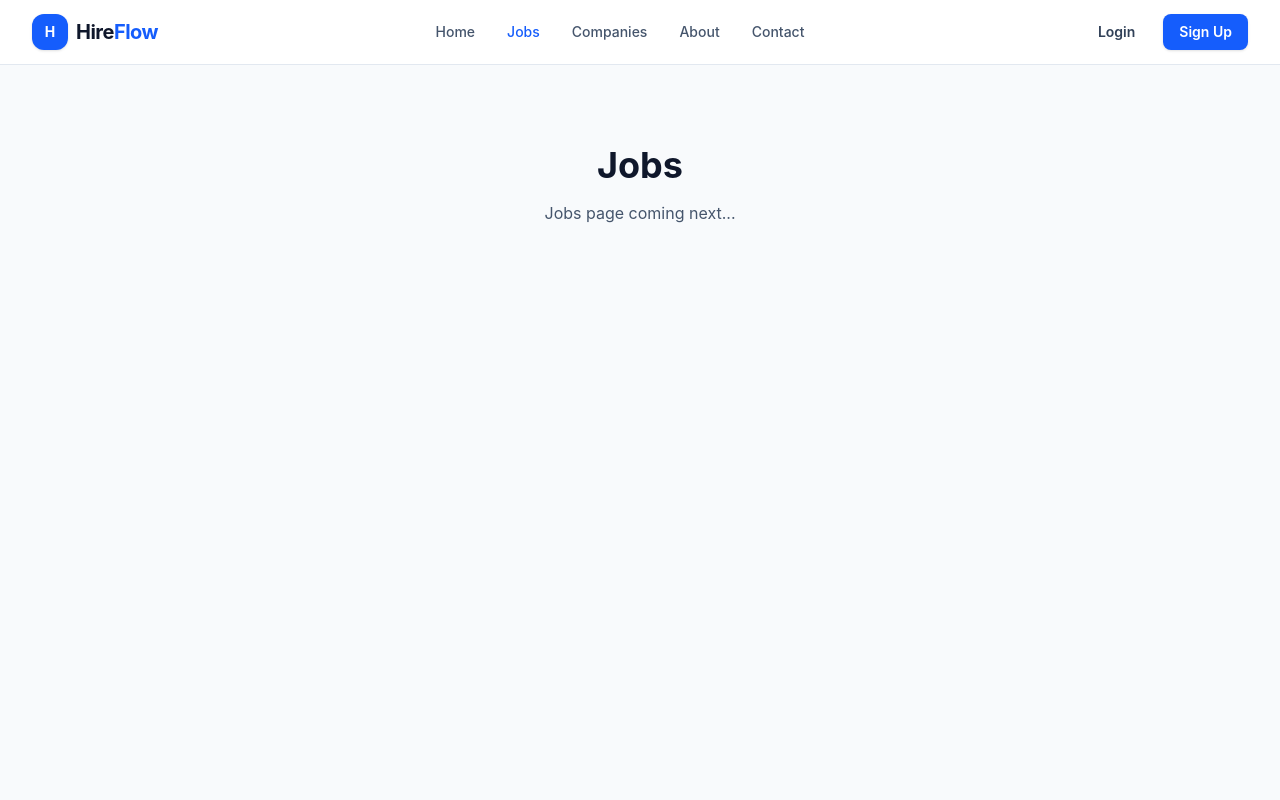
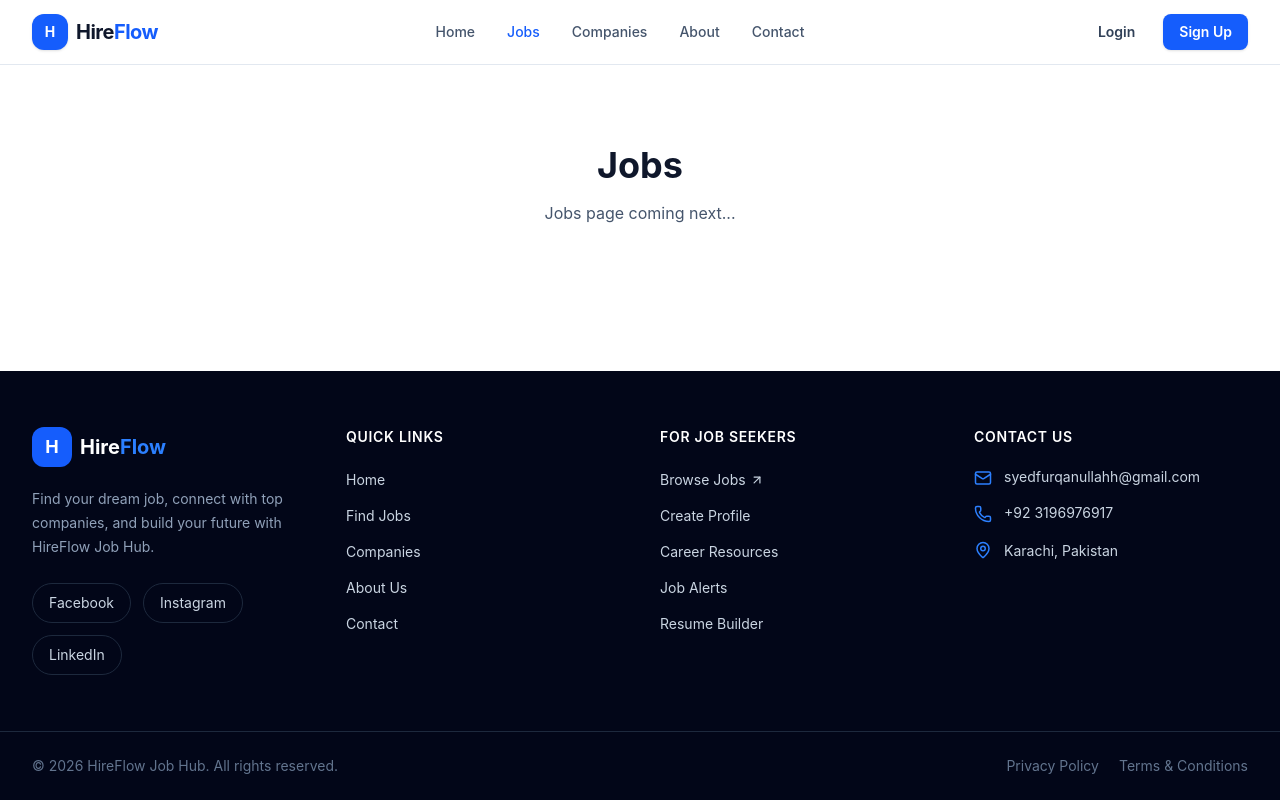
Before and after one commit to syedfurqanullah/hireflow-job-hub, a React (Vite) app: page /jobs in a window 1280 px wide. Built offline with nearby package versions, Linux system fonts and the light colour scheme.

Commit message:
add footer section for HireFlow Job Hub

```diff
--- a/src/components/layout/Footer.jsx
+++ b/src/components/layout/Footer.jsx
@@ -0,0 +1,294 @@
+import {
+  Mail,
+  MapPin,
+  Phone,
+  ArrowUpRight,
+} from "lucide-react";
+
+/* =========================================================
+   Footer Component
+
+   Purpose:
+   - Website ka common footer
+   - HireFlow branding
+   - Navigation links
+   - Job seeker links
+   - Contact information
+   - Responsive layout
+========================================================= */
+
+const Footer = () => {
+  return (
+    <footer className="bg-slate-950 text-slate-300">
+
+      {/* =====================================================
+          Main Footer
+      ===================================================== */}
+      <div className="mx-auto max-w-7xl px-4 py-14 sm:px-6 lg:px-8">
+
+        <div className="grid gap-10 md:grid-cols-2 lg:grid-cols-4">
+
+          {/* =================================================
+              Brand
+          ================================================= */}
+          <div>
+            <a
+              href="/"
+              className="inline-flex items-center gap-2"
+              aria-label="HireFlow Home"
+            >
+              <div className="flex h-10 w-10 items-center justify-center rounded-xl bg-blue-600 text-lg font-bold text-white">
+                H
+              </div>
+
+              <span className="text-xl font-bold text-white">
+                Hire<span className="text-blue-500">Flow</span>
+              </span>
+            </a>
+
+            <p className="mt-5 max-w-sm text-sm leading-6 text-slate-400">
+              Find your dream job, connect with top companies, and build
+              your future with HireFlow Job Hub.
+            </p>
+
+            {/* Social Links */}
+            <div className="mt-6 flex flex-wrap gap-3">
+
+              <a
+                href="#"
+                aria-label="Facebook"
+                className="flex h-10 items-center justify-center rounded-full border border-slate-800 px-4 text-sm transition hover:border-blue-500 hover:bg-blue-600 hover:text-white"
+              >
+                Facebook
+              </a>
+
+              <a
+                href="#"
+                aria-label="Instagram"
+                className="flex h-10 items-center justify-center rounded-full border border-slate-800 px-4 text-sm transition hover:border-blue-500 hover:bg-blue-600 hover:text-white"
+              >
+                Instagram
+              </a>
+
+              <a
+                href="#"
+                aria-label="LinkedIn"
+                className="flex h-10 items-center justify-center rounded-full border border-slate-800 px-4 text-sm transition hover:border-blue-500 hover:bg-blue-600 hover:text-white"
+              >
+                LinkedIn
+              </a>
+
+            </div>
+          </div>
+
+          {/* =================================================
+              Quick Links
+          ================================================= */}
+          <div>
+            <h3 className="text-sm font-semibold uppercase tracking-wider text-white">
+              Quick Links
+            </h3>
+
+            <ul className="mt-5 space-y-3">
+              <li>
+                <a
+                  href="/"
+                  className="text-sm transition hover:text-blue-400"
+                >
+                  Home
+                </a>
+              </li>
+
+              <li>
+                <a
+                  href="/jobs"
+                  className="text-sm transition hover:text-blue-400"
+                >
+                  Find Jobs
+                </a>
+              </li>
+
+              <li>
+                <a
+                  href="/companies"
+                  className="text-sm transition hover:text-blue-400"
+                >
+                  Companies
+                </a>
+              </li>
+
+              <li>
+                <a
+                  href="/about"
+                  className="text-sm transition hover:text-blue-400"
+                >
+                  About Us
+                </a>
+              </li>
+
+              <li>
+                <a
+                  href="/contact"
+                  className="text-sm transition hover:text-blue-400"
+                >
+                  Contact
+                </a>
+              </li>
+            </ul>
+          </div>
+
+          {/* =================================================
+              Job Seekers
+          ================================================= */}
+          <div>
+            <h3 className="text-sm font-semibold uppercase tracking-wider text-white">
+              For Job Seekers
+            </h3>
+
+            <ul className="mt-5 space-y-3">
+
+              <li>
+                <a
+                  href="/jobs"
+                  className="inline-flex items-center gap-1 text-sm transition hover:text-blue-400"
+                >
+                  Browse Jobs
+                  <ArrowUpRight size={14} />
+                </a>
+              </li>
+
+              <li>
+                <a
+                  href="#"
+                  className="text-sm transition hover:text-blue-400"
+                >
+                  Create Profile
+                </a>
+              </li>
+
+              <li>
+                <a
+                  href="#"
+                  className="text-sm transition hover:text-blue-400"
+                >
+                  Career Resources
+                </a>
+              </li>
+
+              <li>
+                <a
+                  href="#"
+                  className="text-sm transition hover:text-blue-400"
+                >
+                  Job Alerts
+                </a>
+              </li>
+
+              <li>
+                <a
+                  href="#"
+                  className="text-sm transition hover:text-blue-400"
+                >
+                  Resume Builder
+                </a>
+              </li>
+
+            </ul>
+          </div>
+
+          {/* =================================================
+              Contact
+          ================================================= */}
+          <div>
+            <h3 className="text-sm font-semibold uppercase tracking-wider text-white">
+              Contact Us
+            </h3>
+
+            <ul className="mt-5 space-y-4">
+
+              {/* Email */}
+              <li className="flex items-start gap-3">
+                <Mail
+                  size={18}
+                  className="mt-0.5 shrink-0 text-blue-500"
+                />
+
+                <a
+                  href="mailto:hello@hireflow.com"
+                  className="text-sm transition hover:text-blue-400"
+                >
+                  syedfurqanullahh@gmail.com
+                </a>
+              </li>
+
+              {/* Phone */}
+              <li className="flex items-start gap-3">
+                <Phone
+                  size={18}
+                  className="mt-0.5 shrink-0 text-blue-500"
+                />
+
+                <a
+                  href="tel:+923001234567"
+                  className="text-sm transition hover:text-blue-400"
+                >
+                  +92 3196976917
+                </a>
+              </li>
+
+              {/* Location */}
+              <li className="flex items-start gap-3">
+                <MapPin
+                  size={18}
+                  className="mt-0.5 shrink-0 text-blue-500"
+                />
+
+                <span className="text-sm leading-6">
+                  Karachi, Pakistan
+                </span>
+              </li>
+
+            </ul>
+          </div>
+
+        </div>
+      </div>
+
+      {/* =====================================================
+          Copyright
+      ===================================================== */}
+      <div className="border-t border-slate-800">
+
+        <div className="mx-auto flex max-w-7xl flex-col gap-4 px-4 py-6 sm:px-6 md:flex-row md:items-center md:justify-between lg:px-8">
+
+          <p className="text-center text-sm text-slate-500 md:text-left">
+            © {new Date().getFullYear()} HireFlow Job Hub.
+            All rights reserved.
+          </p>
+
+          <div className="flex items-center justify-center gap-5">
+
+            <a
+              href="#"
+              className="text-sm text-slate-500 transition hover:text-blue-400"
+            >
+              Privacy Policy
+            </a>
+
+            <a
+              href="#"
+              className="text-sm text-slate-500 transition hover:text-blue-400"
+            >
+              Terms & Conditions
+            </a>
+
+          </div>
+
+        </div>
+      </div>
+
+    </footer>
+  );
+};
+
+export default Footer;
--- a/src/layouts/MainLayout.jsx
+++ b/src/layouts/MainLayout.jsx
@@ -1,31 +1,31 @@
 import { Outlet } from "react-router-dom";
 import Navbar from "../components/layout/Navbar";
+import Footer from "../components/layout/Footer";
 
 /* =========================================================
    Main Layout
    Purpose:
-   - Common layout for public website pages
-   - Navbar top par rahega
-   - Outlet ke andar current page render hogi
+   - Public pages ka common layout
+   - Navbar top par
+   - Outlet ke andar current page
+   - Footer bottom par
 ========================================================= */
 
-function MainLayout() {
+const MainLayout = () => {
   return (
-    <div className="min-h-screen bg-slate-50">
-
+    <div className="flex min-h-screen flex-col">
       {/* Website Navbar */}
       <Navbar />
 
-      {/* =================================================
-          Page Content
-          React Router yahan current child route render karega.
-      ================================================= */}
-      <main>
+      {/* Current Route Page */}
+      <main className="flex-1">
         <Outlet />
       </main>
 
+      {/* Website Footer */}
+      <Footer />
     </div>
   );
-}
+};
 
 export default MainLayout;
```
Also changed, not shown: src/pages/Home.jsx (line endings or trailing spaces).
